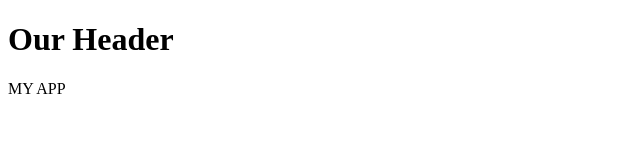
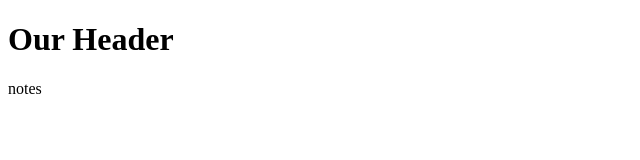
Before and after one commit to a1eynayildiz/Mynotes, a React (Create React App) app in the folder frontend/: page / in a window 1280 px wide. Shown: the top 160 px of the page, without its empty margins (0-640 px from the left). Built offline with nearby package versions, Linux system fonts and the light colour scheme.

Commit message:
Frontend düzenlemeleri yapıldı

```diff
--- a/frontend/src/App.js
+++ b/frontend/src/App.js
@@ -1,12 +1,14 @@
 
 import './App.css';
 import Header from './components/Header';
+import NotesListPage from './pages/NotesListPage'
 
 function App() {
   return (
     <div className="App">
       <Header/>
-      MY APP
+      <NotesListPage/>
+
     </div>
   );
 }
--- a/frontend/src/pages/NotesListPage.js
+++ b/frontend/src/pages/NotesListPage.js
@@ -3,7 +3,7 @@ import React from 'react'
 const NotesListPage = () => {
   return (
     <div>
-
+      notes
     </div>
   )
 }
```
